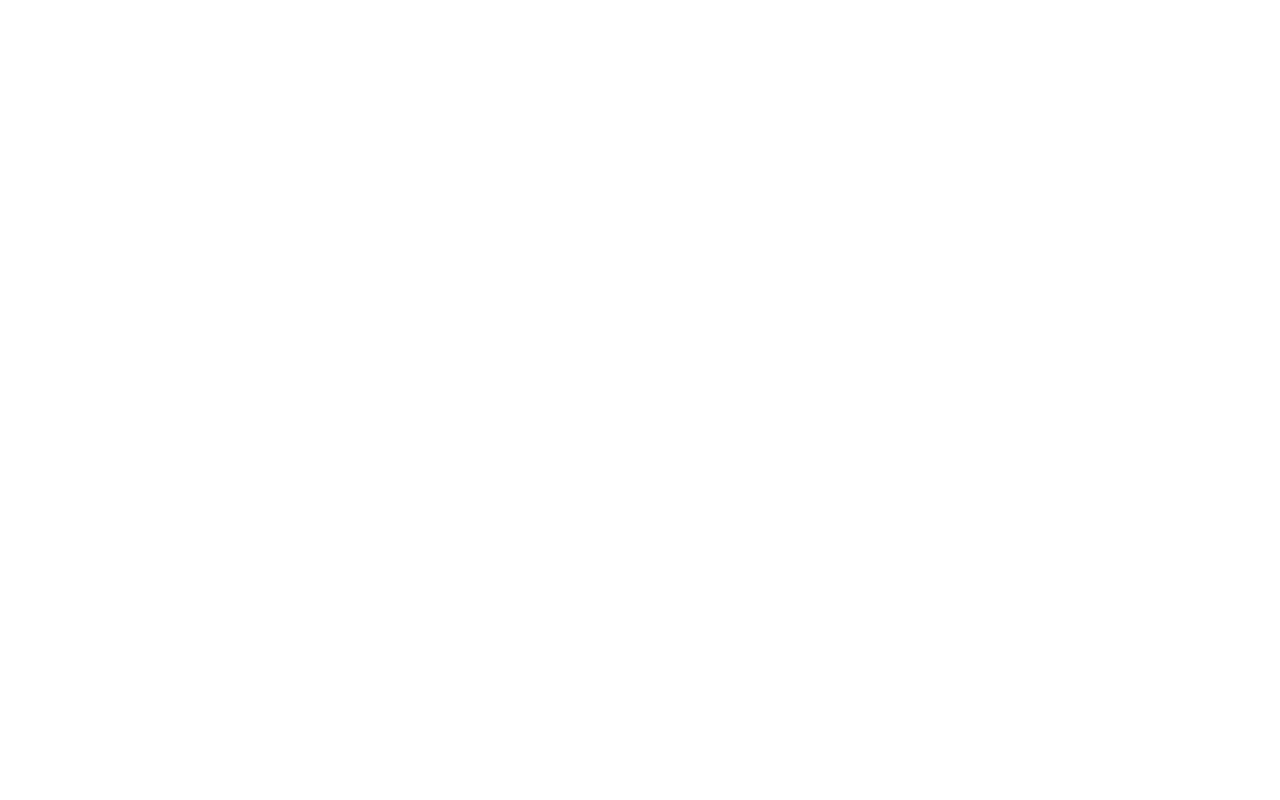
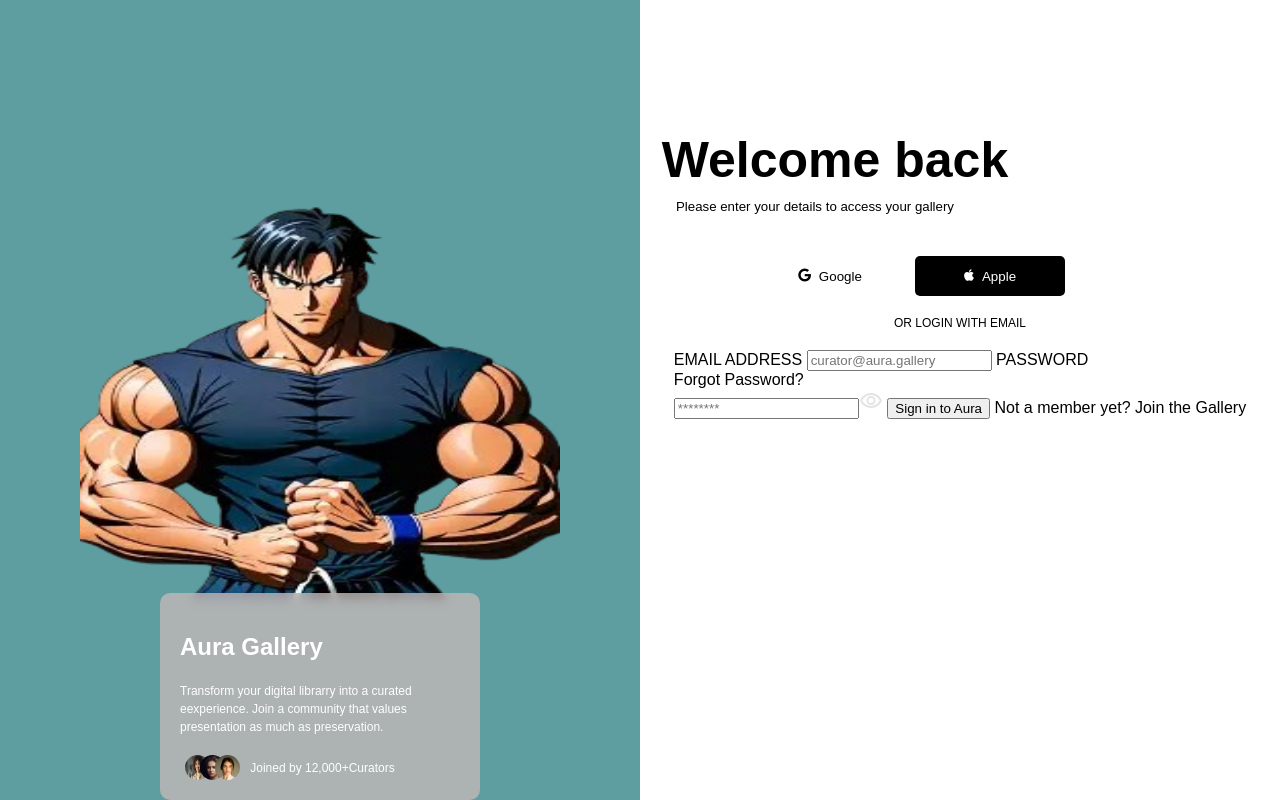
Before and after one commit to Crimson-Angel-awsome/aura-gallery-frontend, a plain HTML site: page pages/welcome-authentication.html in a window 1280 px wide. Drawn offline with Linux system fonts and the light colour scheme.

Commit message:
Fix welcome-authentication image paths and add image assets

```diff
--- a/pages/welcome-authentication.html
+++ b/pages/welcome-authentication.html
@@ -3,9 +3,46 @@
 <head>
     <meta charset="UTF-8">
     <meta name="viewport" content="width=device-width, initial-scale=1.0">
-    <title>Document</title>
+    <title>Log-in</title>
+    <link rel="shortcut icon" href="https://fonts.google.com/icons" type="image/x-icon">
+    <link rel="stylesheet" href="https://cdnjs.cloudflare.com/ajax/libs/font-awesome/6.4.0/css/all.min.css">
+    <link rel="stylesheet" href="../styles/welcome-authentication.css">
 </head>
 <body>
+    <section class="Gallery">
+        <div>
+            <h1>Aura Gallery</h1>
+            <span> Transform your digital librarry into a curated</br> eexperience. Join a community that values</br> presentation as much as preservation.</span>
+            <div class="curators">
+               <div class="images">
+                   <img src="../images/wo1.jpg" alt="">
+                   <img src="../images/wo2.jpg" alt="">
+                   <img src="../images/wo3.jpg" alt="">
+               </div>
+                <span>Joined by 12,000+Curators</span>
+            </div>
+        </div>
+    </section>
+    <section class="Details">
+        <h3>Welcome back</h3>
+        <h5>Please enter your details to access your gallery</h5>
+        <div class="login-buttons">
+             <button id="google-login">
+                <i class="fa-brands fa-google"></i>Google</button>
+        <button id="apple-login">
+            <i class="fa-brands fa-apple"></i>Apple</button>
+        </div>
+        <span>OR LOGIN WITH EMAIL</span>
+        <form action="">
+            <label for="email">EMAIL ADDRESS</label>
+            <input type="email" id="email" name="email" placeholder="curator@aura.gallery">
+            <label for="password">PASSWORD</label>
+            <div>Forgot Password?</div>
+            <input type="password" id="password" name="password" placeholder="********"><svg xmlns="http://www.w3.org/2000/svg" height="24px" viewBox="0 -960 960 960" width="24px" fill="#e3e3e3"><path d="M607.5-372.5Q660-425 660-500t-52.5-127.5Q555-680 480-680t-127.5 52.5Q300-575 300-500t52.5 127.5Q405-320 480-320t127.5-52.5Zm-204-51Q372-455 372-500t31.5-76.5Q435-608 480-608t76.5 31.5Q588-545 588-500t-31.5 76.5Q525-392 480-392t-76.5-31.5ZM214-281.5Q94-363 40-500q54-137 174-218.5T480-800q146 0 266 81.5T920-500q-54 137-174 218.5T480-200q-146 0-266-81.5ZM480-500Zm207.5 160.5Q782-399 832-500q-50-101-144.5-160.5T480-720q-113 0-207.5 59.5T128-500q50 101 144.5 160.5T480-280q113 0 207.5-59.5Z"/></svg>
+            <button type="submit">Sign in to Aura</button>
+            <span> Not a member yet? Join the Gallery</span>
+        </form>
 
+    </section>
 </body>
 </html>
--- a/styles/welcome-authentication.css
+++ b/styles/welcome-authentication.css
@@ -0,0 +1,126 @@
+*{
+    box-sizing: border-box;
+}
+body {margin: 0;
+     padding: 0;
+     font-family: Arial, sans-serif;
+    display: flex;}
+.Gallery {
+    /* display: flex; */
+    flex-direction: column;
+    align-items: center;
+    justify-content: center;
+    height: 100vh;
+    width: 50vw;
+    background-color: #5F9EA0;
+    background-image: url('../images/strong-removebg-preview.png');
+    background-size: 75% 50%;
+    background-position: center;
+    background-repeat: no-repeat;
+    position: relative;
+}
+.Gallery> div{
+    position: absolute;
+    bottom: 0;
+    left: 25%;
+    right: 0;
+    text-align: center;
+    color: white;
+    font-family: Arial, sans-serif;
+    /* font-size: 16px; */
+    text-align: justify;
+    padding: 20px;
+    background-color: rgba(193, 183, 183, 0.8);
+    backdrop-filter: blur(5px);
+    width: 20rem;
+    border-radius: 10px;
+}
+.Gallery> div>span{
+    font-weight: 5px;
+   font-size: 12px;
+}
+.curators {
+    display: flex;
+    flex-direction: row;
+    align-items: center;
+    justify-content: center;
+    margin-top: 20px;
+    margin-left: -50px;
+    gap: 10px;
+    span{
+        font-size: 12px;
+        font-weight: 5px;
+    }
+}
+.images{
+    display: flex;
+    /* gap: 10px; */
+    img{
+      width : 25px;
+      height : 25px;
+      border-radius: 50%;
+      margin-left: -10px;
+    }
+}
+.Details{
+    display: flex;
+    flex-direction: column;
+    align-items: center;
+    justify-content: center;
+    height: 100vh;
+    width: 50vw;
+    background-color: white;
+    /* padding: 20px; */
+    h3{
+        font-size: 50px;
+        font-weight: bold;
+        margin-top: -250px;
+        margin-left: -250px;
+    }
+    h5{
+        /* font-size: 20px; */
+        font-weight: lighter;
+        margin-top: -40px;
+        margin-left: -290px;
+    }
+}
+.login-buttons{
+    display: flex;
+    flex-direction: row;
+    gap: 10px;
+    justify-content: center;
+    margin-left: -100px;
+}
+#google-login, #apple-login{
+    display: flex;
+    flex-direction: row;
+    align-items: center;
+    justify-content: center;
+    width: 150px;
+    height: 40px;
+    margin-top: 20px;
+    border-radius: 5px;
+    border: none;
+    cursor: pointer;
+    gap: 8px;
+}
+#google-login{
+    background-color: white;
+}
+#apple-login{
+    background-color: black;
+    color: white;
+}
+.Details> span{
+    margin-top: 20px;
+    font-size: 12px;
+    font-weight: 5px;
+}
+form{
+    /* display: flex; */
+    flex-direction: column;
+    align-items: center;
+    justify-content: center;
+    margin-top: 20px;
+    gap: 10px;
+}
```
Also changed, not shown: images/strong-removebg-preview.png (added), images/wo1.jpg (added), images/wo2.jpg (added), images/wo3.jpg (added).
